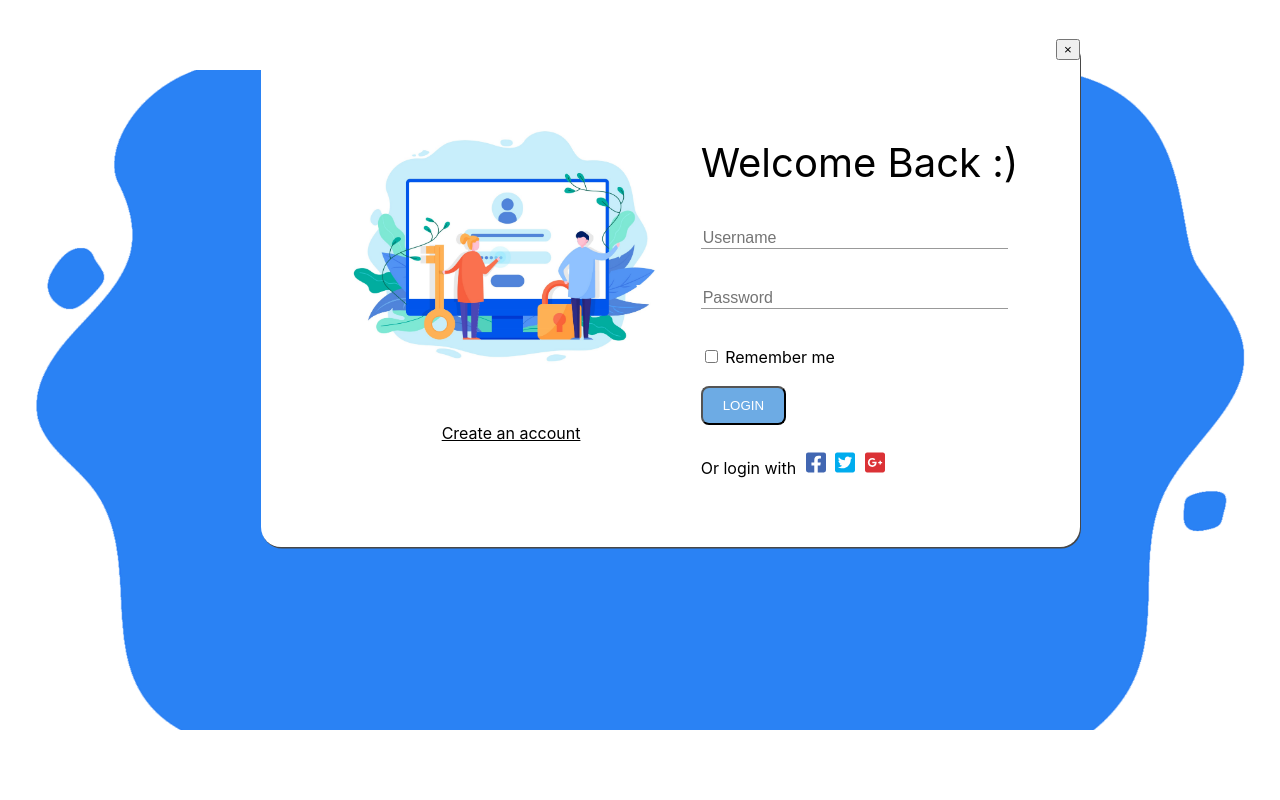
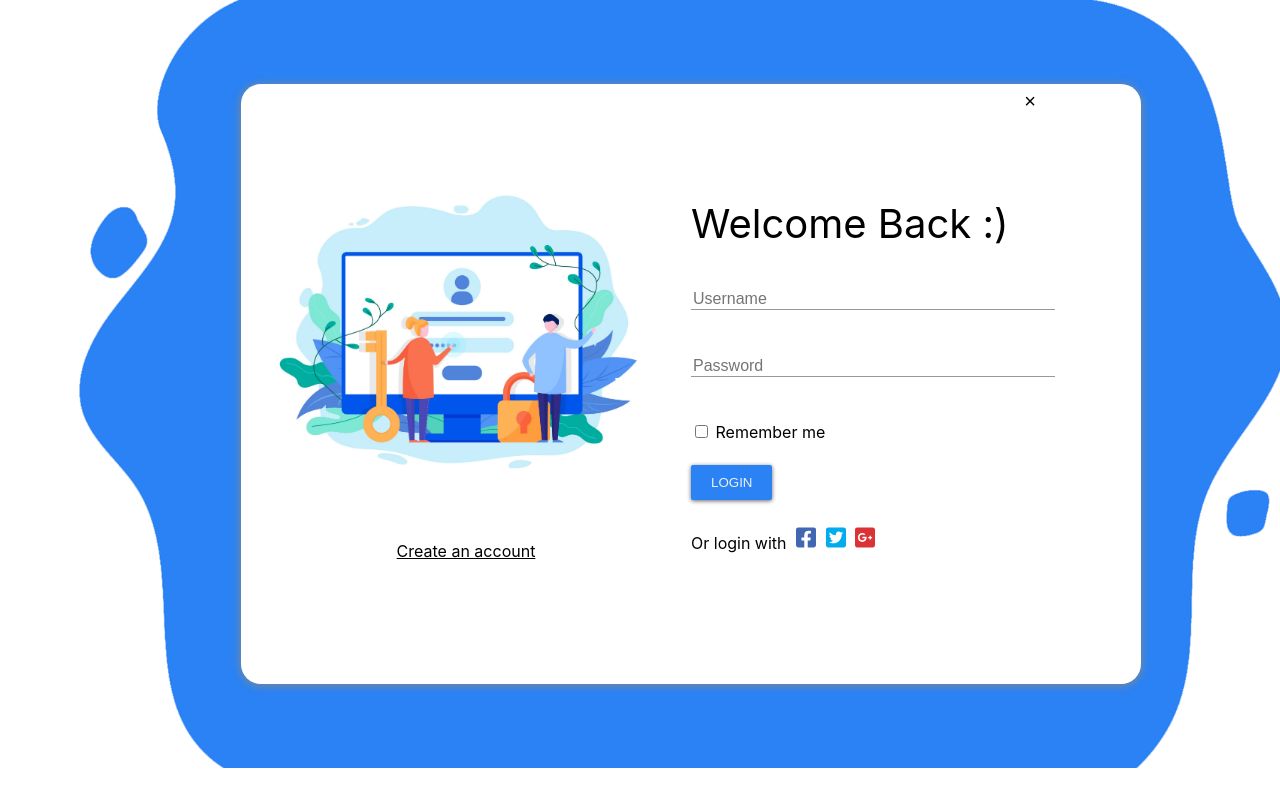
Before and after one commit to utkarsh-senpai/Pasckathon, a plain HTML site: page Frontend/Login Page/Login.html in a window 1280 px wide. Drawn offline with Linux system fonts and the light colour scheme.

Commit message:
Commit_3

```diff
--- a/Frontend/Login Page/Login.css
+++ b/Frontend/Login Page/Login.css
@@ -1,26 +1,15 @@
 body{
   background-image: url('Backgroundtemp.png');
-
-  background-position: center center;
-
-  /* Background image doesn't tile */
   background-repeat: no-repeat;
 
-  /* Background image is fixed in the viewport so that it doesn't move when
-     the content's height is greater than the image's height */
-  background-attachment: fixed;
+  background-size: 1366px;
+  height: 100%;
 
-  /* This is what makes the background image rescale based
-     on the container's size */
-  background-size: cover;
-  background-size: 1366px 660px;
-  height: 100%;
-  overflow: hidden;
   font-family: -apple-system, BlinkMacSystemFont, 'Segoe UI', Roboto, Oxygen, Ubuntu, Cantarell, 'Open Sans', 'Helvetica Neue', sans-serif;
 }
 header{
     float: right;
-
+    padding-right: 100px;
 }
 .container{
     width:60%;
@@ -30,7 +19,7 @@ header{
     border-radius: 20px;
     padding-left: 4.8%;
     margin-top: 3%;
-    box-shadow: 1px 1.5px #474747;
+    box-shadow: 0px 1.5px #474747;
 }
 
 section:after {
@@ -108,6 +97,15 @@ input[type=text], input[type=password] {
     cursor: pointer;
     border-radius: 8px;
     color: white;
+    border-width: 0;
+   outline: none;
+   border-radius: 2px;
+   box-shadow: 0 1px 4px rgba(0, 0, 0, .6);
+
+  background-color: #2A82F4;
+  color: #ecf0f1;
+
+  transition: background-color .3s;
 }
 .orloginwith{
     max-block-size: 100%;
@@ -133,3 +131,9 @@ input[type=text], input[type=password] {
 .google{
     color:#db3236;
 }
+.close{
+    background-color: White;
+    border: none;
+    size: 10px;
+    font-size: 20px;
+}
--- a/Frontend/Login Page/Login.html
+++ b/Frontend/Login Page/Login.html
@@ -3,19 +3,17 @@
     <head>
         <title>Login</title>
         <link rel="stylesheet" href="Login.css">
-        <link href="//stackpath.bootstrapcdn.com/bootstrap/4.5.2/css/bootstrap.min.css">
-        <link href="https://stackpath.bootstrapcdn.com/bootstrap/4.5.2/js/bootstrap.min.js">
-        <link href="https://stackpath.bootstrapcdn.com/bootstrap/4.5.2/js/bootstrap.bundle.min.js">
         <meta name="viewport" content="width=device-width, initial-scale=1, shrink-to-fit=no">
     </head>
 
     <body>
-        <div class="container">
-            <div class=" col-lg-12">
-        <header><button onclick="window.location.href='../Landing Page/about.html'" type="button" class="close" aria-label="Close">
+        <header><button onclick="window.location.href='../Landing Page/about.html'"type="button" class="close" aria-label="Close"
+        	style="
+    margin-right: 130px;
+    margin-top: 5px;>
             <span aria-hidden="true">&times;</span>
           </button></header>
-
+        <div class="container" style="width: 900px;height: 600px;padding-left: auto;padding-right: auto;padding-left: 0px;margin-left: 233‒;margin-right: 233px;margin-left: 233px;margin-top: 84px;margin-bottom: 84px; box-shadow: 0px 1px 10px 0px #888888;">
 
             <section>
                 <left>
@@ -44,7 +42,6 @@
                     </right>
             </section>
         </div>
-        </div>
     </body>
 
 </html>
```
